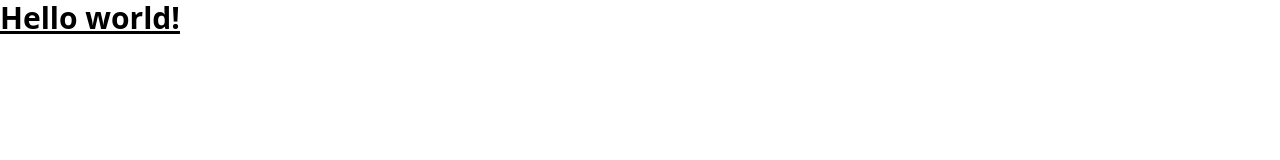
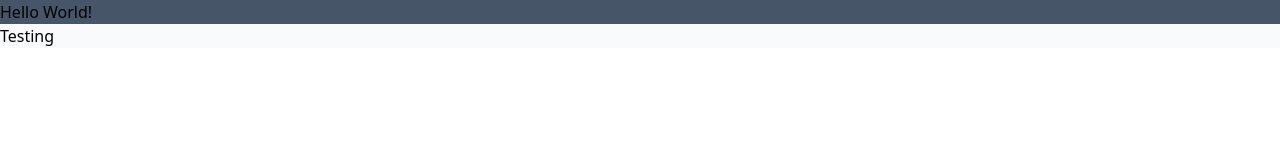
Before and after one commit to giorgio-tran/portfolio, a Gatsby site: page / in a window 1280 px wide. Built offline with nearby package versions, Linux system fonts and the light colour scheme; Gatsby itself is replaced by a stand-in of ours.

Commit message:
Configure airbnb eslint

```diff
--- a/gatsby-config.js
+++ b/gatsby-config.js
@@ -1,12 +1,14 @@
 /**
  * @type {import('gatsby').GatsbyConfig}
  */
+
 module.exports = {
   siteMetadata: {
     title: 'portfolio',
     siteUrl: 'https://www.yourdomain.tld',
   },
   plugins: [
+    'gatsby-plugin-eslint',
     'gatsby-plugin-postcss',
     'gatsby-plugin-mdx', {
       resolve: 'gatsby-source-filesystem',
--- a/package.json
+++ b/package.json
@@ -34,6 +34,8 @@
     "eslint-plugin-jsx-a11y": "^6.6.1",
     "eslint-plugin-react": "^7.31.11",
     "eslint-plugin-react-hooks": "^4.6.0",
+    "eslint-webpack-plugin": "^3.2.0",
+    "gatsby-plugin-eslint": "^4.0.3",
     "gatsby-plugin-postcss": "^6.3.0",
     "postcss": "^8.4.20",
     "tailwindcss": "^3.2.4"
--- a/src/pages/index.jsx
+++ b/src/pages/index.jsx
@@ -3,9 +3,13 @@ import React from 'react';
 function IndexPage() {
   return (
     <main>
-      <h1 className="text-3xl        font-bold underline">
-        Hello world!
-      </h1>
+      <section className="bg-slate-600">
+        <h1 className="">Hello World!</h1>
+
+      </section>
+      <section className="bg-slate-50">
+        <h1>Testing</h1>
+      </section>
     </main>
   );
 }
```
Also changed, not shown: .eslintrc.js (added), 2 other files.
